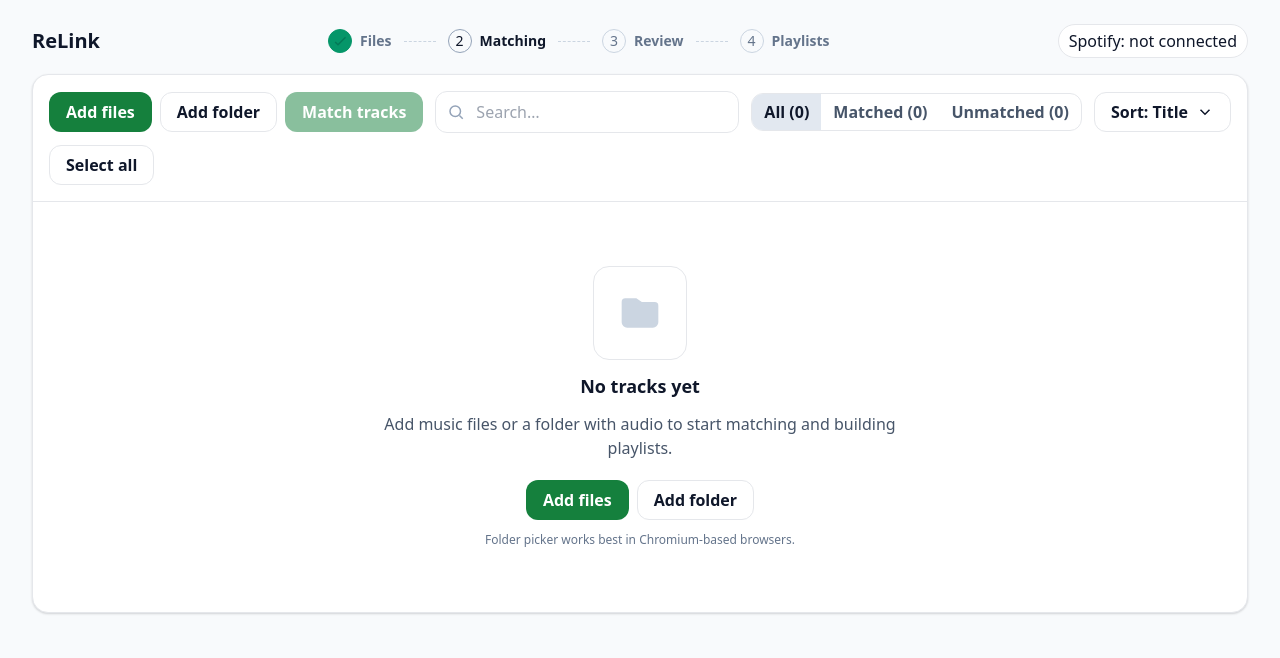
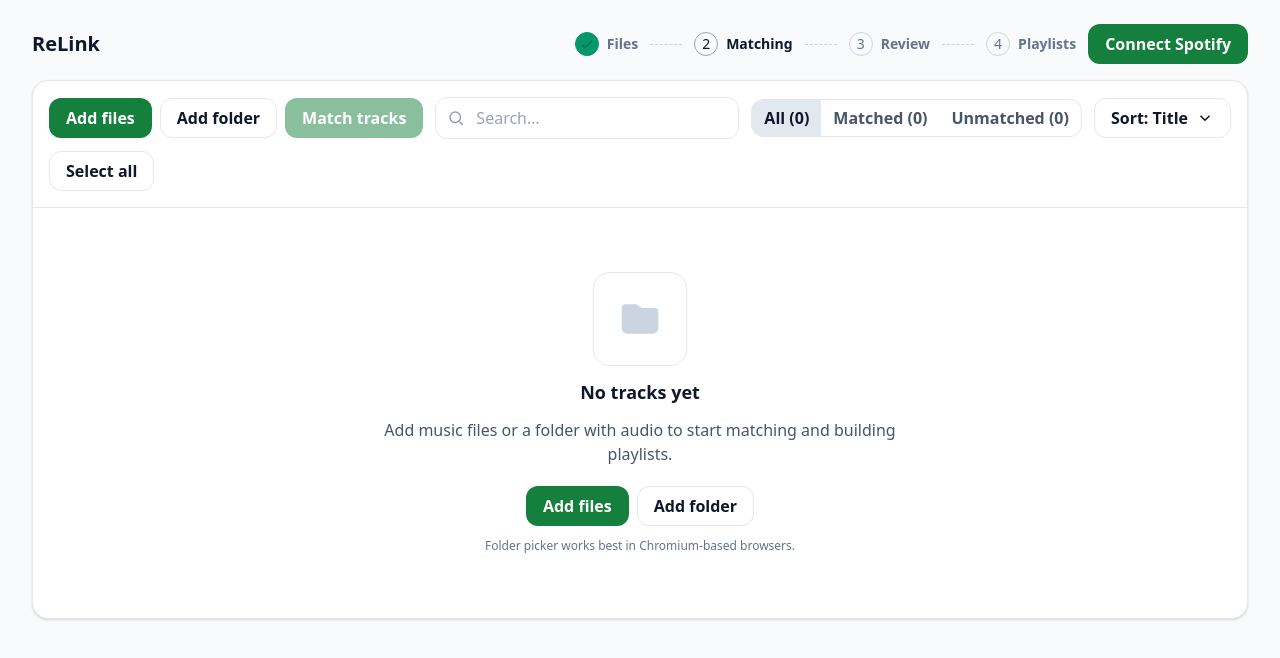
Before and after one commit to mefju92/relink-mvp, a React (Vite) app in the folder relink-ui/: page / in a window 1280 px wide. Shown: the top 658 px of the page. Built offline with nearby package versions, Linux system fonts and the light colour scheme; no server answers.

Commit message:
adding spotify connecting button

```diff
--- a/relink-ui/src/features/import/ImportPage.jsx
+++ b/relink-ui/src/features/import/ImportPage.jsx
@@ -22,6 +22,7 @@ import {
   measureDurationMs,
   msToMMSS,
 } from "../../lib/tracks";
+import { supabase } from "../../supabaseClient";
 
 export default function ImportPage() {
   /** @typedef {import('react').Dispatch<import('react').SetStateAction<UITrack[]>>} SetUITracks */
@@ -32,7 +33,9 @@ export default function ImportPage() {
   const [filter, setFilter] = useState(/** @type {FilterKey} */ ("all"));
   const [sort, setSort]     = useState(/** @type {SortKey}   */ ("title"));
   const [isMatching, setIsMatching] = useState(false);
+
   const [spName, setSpName] = useState(/** @type {string|null} */(null));
+  const [connecting, setConnecting] = useState(false);
 
   // pickery plików/folderów
   /** @type {import('react').RefObject<HTMLInputElement>} */
@@ -42,9 +45,8 @@ export default function ImportPage() {
   const openFiles  = () => filesRef.current?.click();
   const openFolder = () => folderRef.current?.click();
 
-  // status Spotify (chip w headerze)
-  useEffect(() => {
-    (async () => {
+  // ---- Spotify status (chip) ----
+  async function refreshSpotifyStatus() {
     try {
       const res  = await fetch(`${API_BASE}/spotify/status`, {
         headers: { ...(await authHeaders()) },
@@ -54,8 +56,42 @@ export default function ImportPage() {
     } catch {
       setSpName(null);
     }
-    })();
-  }, []);
+  }
+  useEffect(() => { refreshSpotifyStatus(); }, []);
+
+  // Połącz Spotify (przekierowanie na backend -> Spotify -> powrót do frontu)
+  async function connectSpotify() {
+    try {
+      const { data } = await supabase.auth.getSession();
+      const token = data.session?.access_token || "";
+      if (!token) { alert("Najpierw zaloguj się."); return; }
+      const origin = window.location.origin;
+      const frontend = `${origin}/`; // po zalogowaniu wróci tu
+      const url = `${API_BASE}/spotify/login?frontend=${encodeURIComponent(frontend)}&token=${encodeURIComponent(token)}`;
+      setConnecting(true);
+      window.location.assign(url);
+    } catch (e) {
+      setConnecting(false);
+      alert(e?.message || "Spotify login failed");
+    }
+  }
+
+  // Odłącz Spotify
+  async function disconnectSpotify() {
+    if (!confirm("Odłączyć Spotify?")) return;
+    try {
+      const res = await fetch(`${API_BASE}/spotify/disconnect`, {
+        method: "POST",
+        headers: { ...(await authHeaders()) },
+      });
+      const data = await safeJson(res);
+      if (!data?.ok) throw new Error(data?.error || "disconnect failed");
+      setSpName(null);
+      alert("Spotify disconnected");
+    } catch (e) {
+      alert(e?.message || "Disconnect failed");
+    }
+  }
 
   /** @param {File} file */
   async function toRow(file) {
@@ -80,10 +116,7 @@ export default function ImportPage() {
   async function onFilesSelected(ev) {
     const files = Array.from(ev.currentTarget.files || []);
     if (!files.length) return;
-
-    const mapped =
-      /** @type {UITrack[]} */ (await Promise.all(files.map(toRow)));
-
+    const mapped = /** @type {UITrack[]} */ (await Promise.all(files.map(toRow)));
     setRows(prev => [...prev, ...mapped]);
     ev.currentTarget.value = ""; // reset inputa
   }
@@ -268,10 +301,33 @@ export default function ImportPage() {
       <div className="mx-auto max-w-[1440px] px-8 py-6">
         <header className="flex items-center justify-between">
           <h1 className="text-xl font-bold">ReLink</h1>
+
+          <div className="flex items-center gap-3">
             <Stepper steps={["Files", "Matching", "Review", "Playlists"]} current={1} />
-          <span className="chip">
-            {spName ? `Connected: ${spName}` : "Spotify: not connected"}
-          </span>
+
+            {spName ? (
+              <div className="flex items-center gap-2">
+                <span className="chip">Connected: {spName}</span>
+                <button
+                  type="button"
+                  className="btn btn-neutral"
+                  onClick={disconnectSpotify}
+                >
+                  Disconnect
+                </button>
+              </div>
+            ) : (
+              <button
+                type="button"
+                className={`btn btn-primary ${connecting ? "btn-disabled" : ""}`}
+                disabled={connecting}
+                onClick={connectSpotify}
+                title="Connect your Spotify account"
+              >
+                {connecting ? "Connecting…" : "Connect Spotify"}
+              </button>
+            )}
+          </div>
         </header>
 
         <section className="mt-4 overflow-hidden rounded-2xl border border-[var(--border)] bg-white shadow-card relative">
```
Lines whose indentation alone changed are shown as unchanged.
